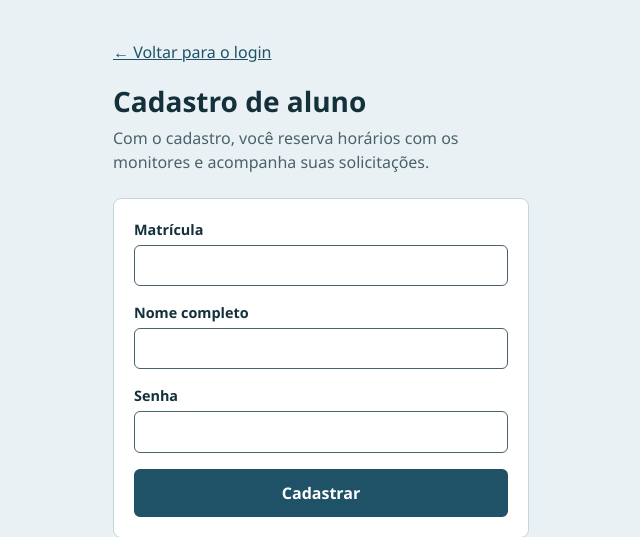
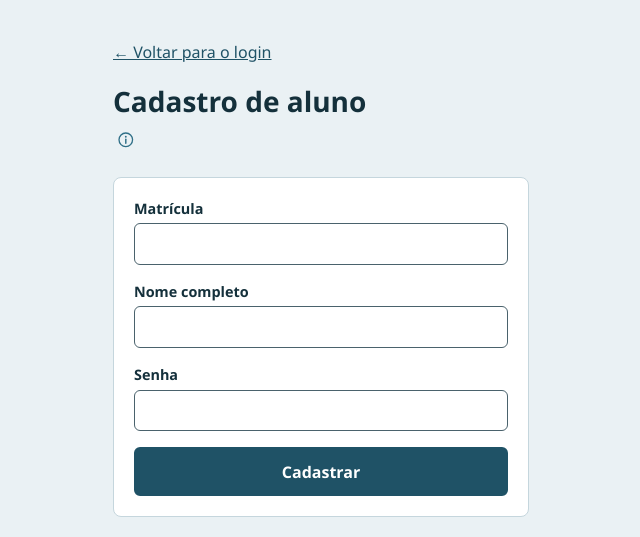
Before and after one commit to MiguelAbichequer/Eng-Software, a Django app: page /alunos/cadastro/ in a window 1280 px wide. Shown: the part 48-585 px from the top of the page, without its empty margins (319-959 px from the left). Run offline with Django 5.2, Linux system fonts and the light colour scheme.

Commit message:
Dicas com extensores interativos

```diff
--- a/administrador/templates/administrador/base.html
+++ b/administrador/templates/administrador/base.html
@@ -10,6 +10,8 @@
     <meta name="viewport" content="width=device-width, initial-scale=1">
     <title>{% block titulo %}Administração{% endblock %} - Sistema de Monitoria</title>
     <link rel="stylesheet" href="{% static 'css/administrador/relatorio.css' %}">
+    <link rel="stylesheet" href="{% static 'css/comum/dica.css' %}">
+    <script src="{% static 'js/comum/dica.js' %}" defer></script>
 </head>
 
 <body>
--- a/administrador/templates/administrador/relatorio.html
+++ b/administrador/templates/administrador/relatorio.html
@@ -91,7 +91,7 @@
                     {% endfor %}
                 </tbody>
             </table>
-            <p class="nota">Só aparecem os dias com pelo menos uma solicitação.</p>
+            <p class="nota"><span class="dica"><button type="button" class="dica-botao" aria-label="Mais informações" aria-describedby="dica-dias"><svg class="dica-icone" viewBox="0 0 24 24" aria-hidden="true" focusable="false"><circle cx="12" cy="12" r="9.25" fill="none" stroke="currentColor" stroke-width="1.8"/><circle cx="12" cy="7.9" r="1.25" fill="currentColor"/><path d="M12 11.1v5.6" fill="none" stroke="currentColor" stroke-width="2" stroke-linecap="round"/></svg></button><span class="dica-texto" id="dica-dias" role="tooltip">Só aparecem os dias com pelo menos uma solicitação.</span></span></p>
         </section>
 
         <section aria-labelledby="titulo-horarios">
--- a/administrador/templates/administrador/usuarios.html
+++ b/administrador/templates/administrador/usuarios.html
@@ -69,7 +69,7 @@
                 </tbody>
             </table>
         </div>
-        <p class="nota">"Atendimentos" conta as solicitações que o aluno fez ou que o monitor recebeu, em qualquer data. Quem é aluno e monitor aparece duas vezes, porque são cadastros separados.</p>
+        <p class="nota"><span class="dica"><button type="button" class="dica-botao" aria-label="Mais informações" aria-describedby="dica-atendimentos"><svg class="dica-icone" viewBox="0 0 24 24" aria-hidden="true" focusable="false"><circle cx="12" cy="12" r="9.25" fill="none" stroke="currentColor" stroke-width="1.8"/><circle cx="12" cy="7.9" r="1.25" fill="currentColor"/><path d="M12 11.1v5.6" fill="none" stroke="currentColor" stroke-width="2" stroke-linecap="round"/></svg></button><span class="dica-texto" id="dica-atendimentos" role="tooltip">"Atendimentos" conta as solicitações que o aluno fez ou que o monitor recebeu, em qualquer data. Quem é aluno e monitor aparece duas vezes, porque são cadastros separados.</span></span></p>
     {% else %}
         <div class="vazio">
             {% if filtrando %}
--- a/inicio/templates/inicio/base_publica.html
+++ b/inicio/templates/inicio/base_publica.html
@@ -12,6 +12,8 @@
     <title>{% block titulo %}Entrar{% endblock %} - Sistema de Monitoria</title>
     <link rel="stylesheet" href="{% static 'css/interface_aluno/painel.css' %}">
     <link rel="stylesheet" href="{% static 'css/inicio/inicio.css' %}">
+    <link rel="stylesheet" href="{% static 'css/comum/dica.css' %}">
+    <script src="{% static 'js/comum/dica.js' %}" defer></script>
 </head>
 
 <body>
--- a/inicio/templates/inicio/cadastro.html
+++ b/inicio/templates/inicio/cadastro.html
@@ -10,11 +10,7 @@
 
     <h1>Cadastro de {{ papel }}</h1>
     <p class="subtitulo">
-        {% if papel == 'monitor' %}
-            Depois de entrar, você cadastra suas disciplinas e seus horários de atendimento no seu painel.
-        {% else %}
-            Com o cadastro, você reserva horários com os monitores e acompanha suas solicitações.
-        {% endif %}
+        <span class="dica"><button type="button" class="dica-botao" aria-label="Mais informações" aria-describedby="dica-cadastro"><svg class="dica-icone" viewBox="0 0 24 24" aria-hidden="true" focusable="false"><circle cx="12" cy="12" r="9.25" fill="none" stroke="currentColor" stroke-width="1.8"/><circle cx="12" cy="7.9" r="1.25" fill="currentColor"/><path d="M12 11.1v5.6" fill="none" stroke="currentColor" stroke-width="2" stroke-linecap="round"/></svg></button><span class="dica-texto" id="dica-cadastro" role="tooltip">{% if papel == 'monitor' %}Depois de entrar, você cadastra suas disciplinas e seus horários de atendimento no seu painel.{% else %}Com o cadastro, você reserva horários com os monitores e acompanha suas solicitações.{% endif %}</span></span>
     </p>
 
     <form method="post" class="cartao">
--- /dev/null
+++ b/interface_aluno/static/css/comum/dica.css
@@ -0,0 +1,66 @@
+/* Dicas: o texto de apoio aparece ao passar o mouse, ao focar com o teclado
+   ou ao tocar no ícone (o JavaScript em js/comum/dica.js cuida do toque). */
+
+.dica {
+    position: relative;
+    display: inline-flex;
+    align-items: center;
+    vertical-align: middle;
+}
+
+.dica-botao {
+    appearance: none;
+    display: inline-flex;
+    align-items: center;
+    justify-content: center;
+    width: 1.6rem;
+    height: 1.6rem;
+    margin: 0;
+    padding: 0;
+    border: 0;
+    border-radius: 50%;
+    background: none;
+    color: var(--azul, #2f6f87);
+    cursor: help;
+    transition: background .15s, color .15s;
+}
+
+.dica-botao:hover,
+.dica.aberta .dica-botao {
+    background: #e3eef3;
+    color: var(--azul-escuro, #1f5266);
+}
+
+.dica-botao:focus-visible {
+    outline: 3px solid var(--azul, #2f6f87);
+    outline-offset: 2px;
+}
+
+.dica-icone {
+    width: 1.1rem;
+    height: 1.1rem;
+}
+
+.dica-texto {
+    display: none;
+    position: absolute;
+    top: calc(100% + .45rem);
+    left: 0;
+    z-index: 50;
+    width: min(20rem, 80vw);
+    padding: .65rem .8rem;
+    border-radius: 8px;
+    background: var(--tinta, #14303b);
+    color: #fff;
+    font-size: .875rem;
+    font-weight: 400;
+    line-height: 1.45;
+    text-align: left;
+    box-shadow: 0 6px 18px rgba(20, 48, 59, .25);
+}
+
+.dica:hover .dica-texto,
+.dica.aberta .dica-texto,
+.dica:has(.dica-botao:focus-visible) .dica-texto {
+    display: block;
+}
--- /dev/null
+++ b/interface_aluno/static/js/comum/dica.js
@@ -0,0 +1,15 @@
+// Dicas (ⓘ): abre e fecha o texto ao tocar no símbolo, para telas de toque.
+// Em computador o texto aparece ao passar o mouse, via CSS.
+document.addEventListener('click', function (evento) {
+    const botao = evento.target.closest('.dica-botao');
+
+    document.querySelectorAll('.dica.aberta').forEach(function (dica) {
+        if (!botao || dica !== botao.parentElement) {
+            dica.classList.remove('aberta');
+        }
+    });
+
+    if (botao) {
+        botao.parentElement.classList.toggle('aberta');
+    }
+});
--- a/interface_aluno/templates/interface_aluno/base.html
+++ b/interface_aluno/templates/interface_aluno/base.html
@@ -7,6 +7,8 @@
     <meta name="viewport" content="width=device-width, initial-scale=1">
     <title>{% block titulo %}Monitores{% endblock %} - Sistema de Monitoria</title>
     <link rel="stylesheet" href="{% static 'css/interface_aluno/painel.css' %}">
+    <link rel="stylesheet" href="{% static 'css/comum/dica.css' %}">
+    <script src="{% static 'js/comum/dica.js' %}" defer></script>
 </head>
 
 <body>
--- a/interface_aluno/templates/interface_aluno/monitor.html
+++ b/interface_aluno/templates/interface_aluno/monitor.html
@@ -50,9 +50,8 @@
     <section aria-labelledby="titulo-horarios">
         <h2 id="titulo-horarios">Horários</h2>
         <p class="nota-horarios">
-            Escolha os horários que quiser, de {{ minutos_bloco }} em {{ minutos_bloco }} minutos:
-            os seguidos viram uma solicitação só. Cada horário é de um aluno só, e você pode reservar
-            até {{ limite }} por dia com este monitor.
+            Escolha os horários que quiser, de {{ minutos_bloco }} em {{ minutos_bloco }} minutos.
+            <span class="dica"><button type="button" class="dica-botao" aria-label="Mais informações" aria-describedby="dica-reserva"><svg class="dica-icone" viewBox="0 0 24 24" aria-hidden="true" focusable="false"><circle cx="12" cy="12" r="9.25" fill="none" stroke="currentColor" stroke-width="1.8"/><circle cx="12" cy="7.9" r="1.25" fill="currentColor"/><path d="M12 11.1v5.6" fill="none" stroke="currentColor" stroke-width="2" stroke-linecap="round"/></svg></button><span class="dica-texto" id="dica-reserva" role="tooltip">Cada horário é de um aluno só, e você pode reservar até {{ limite }} por dia com um monitor.</span></span>
         </p>
 
         {% if vagas %}
--- a/interface_monitor/templates/interface_monitor/base.html
+++ b/interface_monitor/templates/interface_monitor/base.html
@@ -9,6 +9,8 @@
     {# o visual é o mesmo da tela do aluno: reaproveita o CSS dela e acrescenta só o que é do monitor #}
     <link rel="stylesheet" href="{% static 'css/interface_aluno/painel.css' %}">
     <link rel="stylesheet" href="{% static 'css/interface_monitor/monitor.css' %}">
+    <link rel="stylesheet" href="{% static 'css/comum/dica.css' %}">
+    <script src="{% static 'js/comum/dica.js' %}" defer></script>
 </head>
 
 <body>
--- a/interface_monitor/templates/interface_monitor/disciplinas.html
+++ b/interface_monitor/templates/interface_monitor/disciplinas.html
@@ -5,7 +5,7 @@
 {% block conteudo %}
 
     <h1>Disciplinas</h1>
-    <p class="subtitulo">As disciplinas em que você atende. Os alunos usam isso para encontrar você.</p>
+    <p class="subtitulo">As disciplinas que você atende.</p>
 
     <section aria-labelledby="titulo-minhas">
         <h2 id="titulo-minhas" class="titulo-primeiro">Minhas disciplinas</h2>
@@ -38,7 +38,7 @@
 
     <section aria-labelledby="titulo-nova">
         <h2 id="titulo-nova">Não encontrou a sua disciplina?</h2>
-        <p class="nota">Cadastre aqui. Ela já fica associada a você e passa a aparecer para os outros monitores e para os alunos.</p>
+        <p class="nota"><span class="dica"><button type="button" class="dica-botao" aria-label="Mais informações" aria-describedby="dica-disciplina"><svg class="dica-icone" viewBox="0 0 24 24" aria-hidden="true" focusable="false"><circle cx="12" cy="12" r="9.25" fill="none" stroke="currentColor" stroke-width="1.8"/><circle cx="12" cy="7.9" r="1.25" fill="currentColor"/><path d="M12 11.1v5.6" fill="none" stroke="currentColor" stroke-width="2" stroke-linecap="round"/></svg></button><span class="dica-texto" id="dica-disciplina" role="tooltip">Cadastre aqui. Ela já fica associada a você e passa a aparecer para os outros monitores e para os alunos.</span></span></p>
 
         <form method="post" action="{% url 'monitor_disciplina_nova' %}" class="nova-disciplina">
             {% csrf_token %}
--- a/interface_monitor/templates/interface_monitor/horarios.html
+++ b/interface_monitor/templates/interface_monitor/horarios.html
@@ -5,7 +5,7 @@
 {% block conteudo %}
 
     <h1>Meus horários</h1>
-    <p class="subtitulo">Os horários em que você atende toda semana. Os alunos reservam pedaços de 15 minutos dentro deles, nas próximas duas semanas. Use horas terminadas em :00, :15, :30 ou :45.</p>
+    <p class="subtitulo">Os horários em que você atende toda semana. <span class="dica"><button type="button" class="dica-botao" aria-label="Mais informações" aria-describedby="dica-horarios"><svg class="dica-icone" viewBox="0 0 24 24" aria-hidden="true" focusable="false"><circle cx="12" cy="12" r="9.25" fill="none" stroke="currentColor" stroke-width="1.8"/><circle cx="12" cy="7.9" r="1.25" fill="currentColor"/><path d="M12 11.1v5.6" fill="none" stroke="currentColor" stroke-width="2" stroke-linecap="round"/></svg></button><span class="dica-texto" id="dica-horarios" role="tooltip">Os alunos reservam pedaços de 15 minutos dentro deles, nas próximas duas semanas. Use horas terminadas em :00, :15, :30 ou :45.</span></span></p>
 
     <section aria-labelledby="titulo-novo">
         <h2 id="titulo-novo" class="titulo-primeiro">Cadastrar horário</h2>
```
Also changed, not shown: 2 other files.
